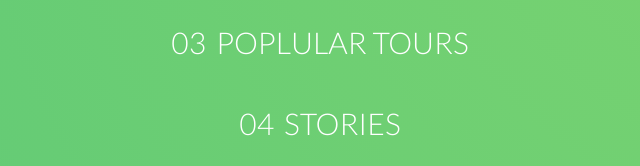
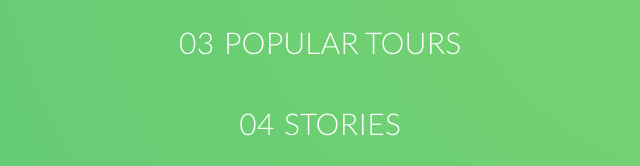
Before and after one commit to steveosoftware/SassProject, a website: page index.html in a window 1280 px wide. Both pictures are taken after a click on the label 1185 px from the left and 95 px from the top of the page. Shown: the part 358-524 px from the top of the page, 320-960 px from the left. Drawn offline with Linux system fonts and the light colour scheme.

Commit message:
Popular tours fix

```diff
--- a/index.html
+++ b/index.html
@@ -27,7 +27,7 @@
           <ul class="navigation__list">
             <li class="navigation__item"><a href="#" class="navigation__link"><span>01</span>About Natours</a></li>
             <li class="navigation__item"><a href="#" class="navigation__link"><span>02</span>Your benefits</a></li>
-            <li class="navigation__item"><a href="#" class="navigation__link"><span>03</span>Poplular tours</a></li>
+            <li class="navigation__item"><a href="#" class="navigation__link"><span>03</span>Popular tours</a></li>
             <li class="navigation__item"><a href="#" class="navigation__link"><span>04</span>Stories</a></li>
             <li class="navigation__item"><a href="#" class="navigation__link"><span>05</span>Book Now!</a></li>
           </ul>
--- a/package.json
+++ b/package.json
@@ -6,6 +6,8 @@
   "main": "index.js",
   "scripts": {
     "compile:sass": "node-sass sass/main.scss css/style.comp.css",
+    "devserver": "live-server",
+    "start": "npm-run-all --parallel devserver watch:sass",
     "watch:sass": "nodemon -e scss -x \"npm run compile:sass -w\"",
     "concat:css": "concat -o css/style.concat.css css/icon-font.css css/style.comp.css",
     "prefix:css": "postcss css/style.concat.css --use autoprefixer -o css/style.prefix.css",
@@ -17,6 +19,7 @@
   "devDependencies": {
     "autoprefixer": "^10.2.4",
     "concat": "^1.0.3",
+    "live-server": "^1.2.1",
     "node-sass": "^5.0.0",
     "npm-run-all": "^4.1.5",
     "postcss": "^8.2.7",
```
Also changed, not shown: 1 other file.
